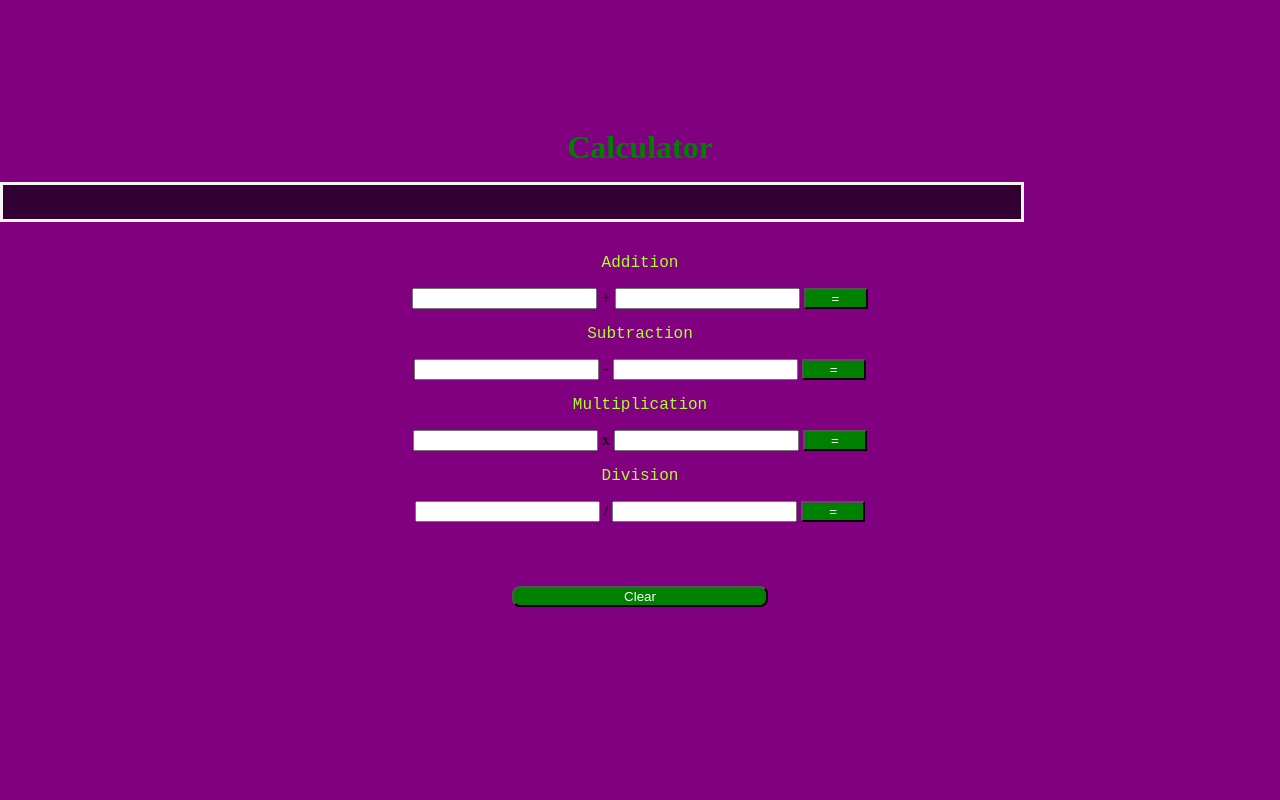
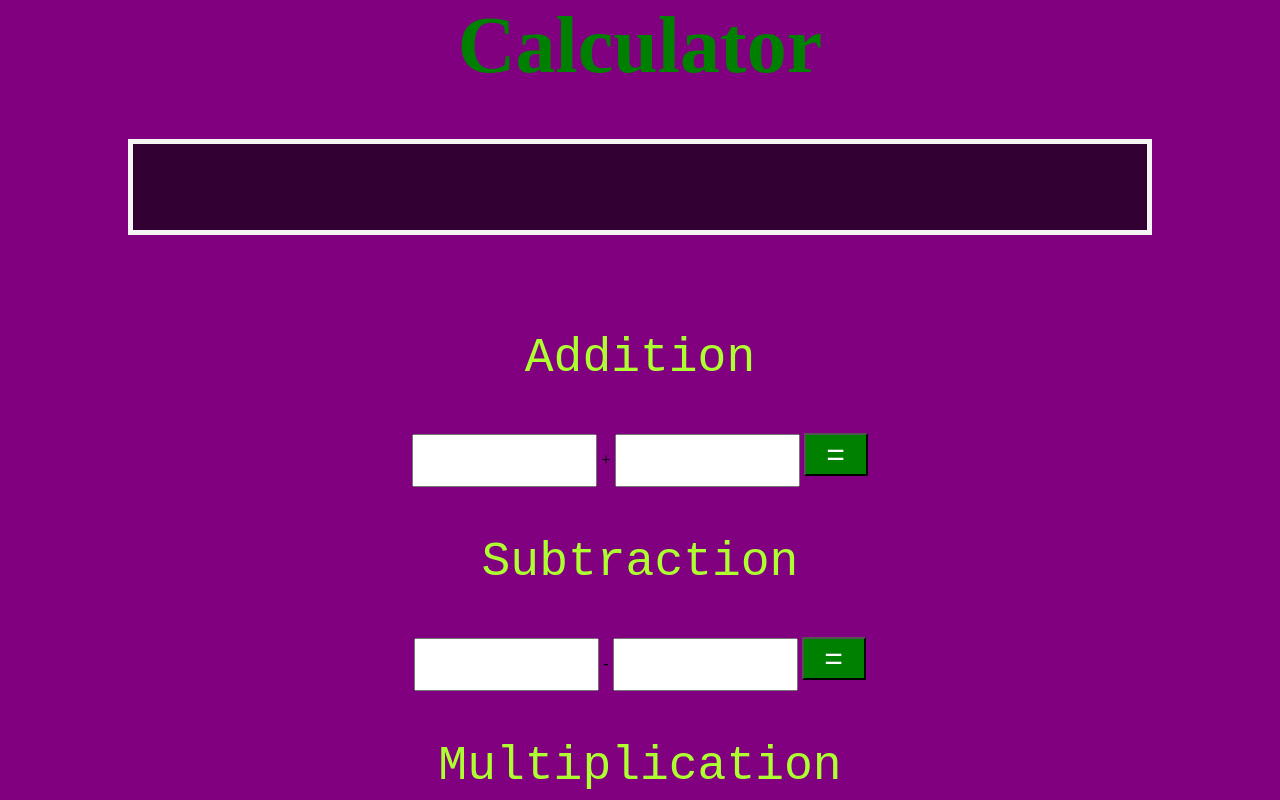
Before and after one commit to omidijibts/JScalculator, a plain HTML site: page index.html in a window 1280 px wide. Drawn offline with Linux system fonts and the light colour scheme.

Commit message:
edited css

```diff
--- a/style.css
+++ b/style.css
@@ -14,34 +14,43 @@ body{
     flex-flow: row wrap;
     justify-content: center;
     align-items: center;
+    font-size: 100%;
+}
+
+
+main{
+    height: 100%;
+    margin: 0;
+    display: flex;
+    flex-flow: row wrap;
+    justify-content: flex-start;
 }
 
 h1{
     text-align: center;
     color: green;
-    width: 100%;margin: 0;
+    width: 100%;margin: 0;font-size: 5em;
 }
 #display{
     width: 80%;
-    display: inline-block;
+    margin-left: auto;margin-right: auto;
     background-color: rgba(0, 0, 0, 0.61);
     color: silver;
     text-align: center;
-    border: 3px solid whitesmoke;
-    min-height: 40px;
+    border: 5px solid whitesmoke;
+    height: 2em;
+}
+input{
+    height: 4em;
+}
+button{
+    width: 5%;
+    background-color: green;
+    color: white;
+    font-size: 2em;
 }
 
-button{
-    width: 5%;background-color: green;
-    color: white;
-}
 
-main{
-    margin: 0;
-    display: flex;
-    flex-flow: row wrap;
-    justify-content: flex-start;
-}
 .item{
     width: 100%;
     text-align: center;
@@ -51,10 +60,11 @@ main > p{
     text-align: center;
     font-family: 'Courier New', Courier, monospace;
     color: greenyellow;
+    font-size: 3em;
 }
 main > button{
     display: block;
     width: 20%;
     margin: 5% auto;
-    border-radius: 8px;
+    border-radius: 32px;
 }
```
